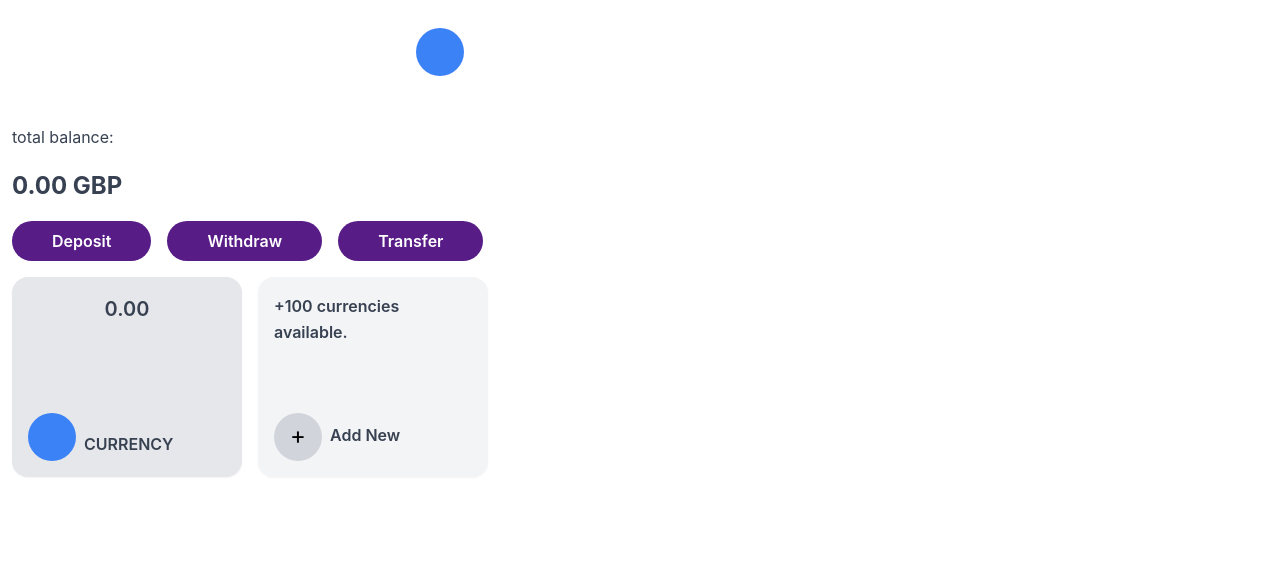
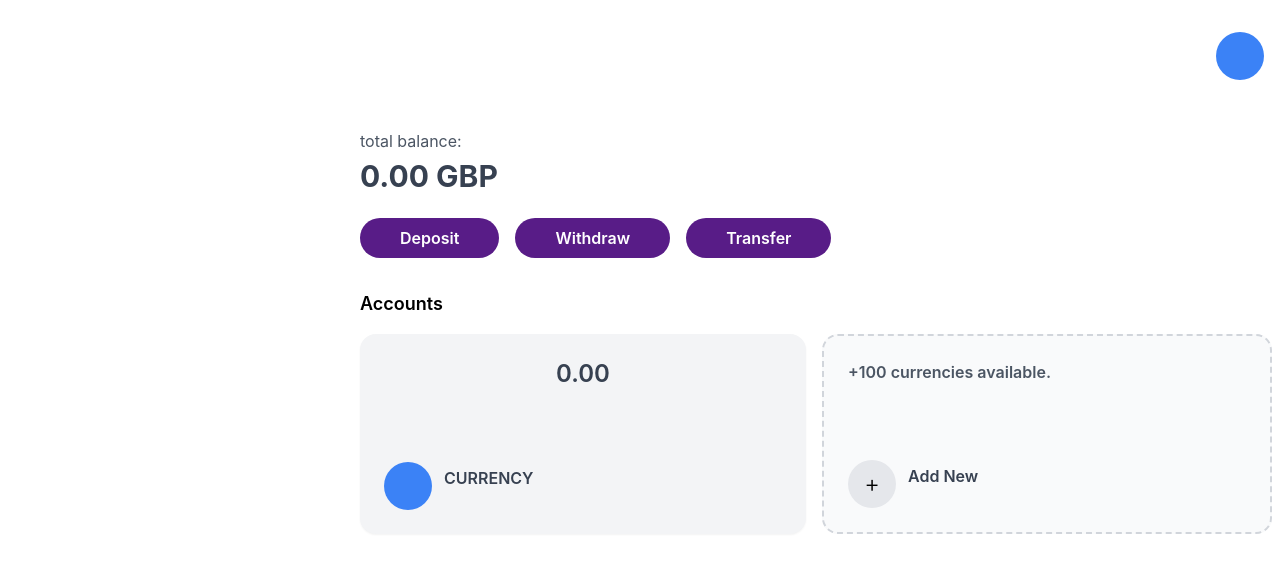
Before and after one commit to andrewisoko/splitter-frontend, a React (Create React App) app: page / in a window 1280 px wide. Shown: the top 572 px of the page. Built offline with nearby package versions, Linux system fonts and the light colour scheme.

Commit message:
Making home page features responsible.

```diff
--- a/src/components/assets/pages/HomePage.tsx
+++ b/src/components/assets/pages/HomePage.tsx
@@ -1,7 +1,8 @@
-
 const HomePage = () => {
-  return <div className="grid grid-cols-[25%_75%] gap-4" >
-    <nav className="fixed bottom-2 left-0 right-0 bg-white border-t flex justify-between px-6 pt-8 pb-2 md:hidden">
+  return (
+    <div className="min-h-screen flex flex-col md:grid md:grid-cols-[25%_75%] gap-4">
+      {/* Mobile Navigation - Fixed bottom */}
+      <nav className="md:hidden fixed bottom-2 left-0 right-0 bg-white border-t flex justify-between px-6 pt-8 pb-2 z-50">
         <div className="mx-auto flex justify-between gap-6">
           <button>Home</button>
           <button>Cards</button>
@@ -9,54 +10,66 @@ const HomePage = () => {
           <button>Payments</button>
         </div>
       </nav>
-    <div>
-      {/* * Username avatar*/}
-      <a className="mt-5 h-16 w-28 ml-96 rounded-full flex justify-between items-center px-8 hover:bg-gray-100">
-          <div className="bg-blue-500 h-12 w-12 rounded-full justify-end"></div>
-          {/* <span className="text-black-700 font-semibold">Username</span> */}
+
+      {/* Main Content */}
+      <main className="flex-1 md:col-start-2 p-4 md:p-6 pb-20 md:pb-6">
+        {/* Username avatar - Responsive positioning */}
+        <div className="flex justify-end mb-6 md:mb-10">
+          <a className="h-12 w-12 md:h-16 md:w-16 rounded-full flex items-center justify-center hover:bg-gray-100">
+            <div className="bg-blue-500 h-8 w-8 md:h-12 md:w-12 rounded-full"></div>
           </a>
-      <div className="mt-10 ml-3">
-      <p>total balance:</p>
-      <p className="font-bold text-[24px]">0.00 GBP</p>
+        </div>
 
-      {/*transactions money  */}
+        {/* Balance Section */}
+        <div className="mb-8">
+          <p className="text-gray-600 mb-1">total balance:</p>
+          <p className="font-bold text-2xl md:text-3xl">0.00 GBP</p>
 
-        <div className="mt-4 flex gap-4 flex-nowrap">
-          <button className="px-10 btn-primary">
+          {/* Transaction Buttons - Stack on mobile, row on larger */}
+          <div className="mt-6 flex flex-col sm:flex-row gap-3 sm:gap-4">
+            <button className="btn-primary w-full sm:w-auto">
               Deposit
             </button>
-          <button className="px-10 btn-primary">
+            <button className="btn-primary w-full sm:w-auto">
               Withdraw
             </button>
-          <button className="px-10 btn-primary">
+            <button className="btn-primary w-full sm:w-auto">
               Transfer
             </button>
           </div>
+        </div>
 
-        {/*accounts*/}
-        <div className="mt-4 flex gap-4">
-          <div className="h-[200px] w-[230px] bg-gray-200 rounded-2xl shadow-sm flex flex-col flex-shrink-0 justify-between px-4 py-4">
-              <p className="font-semibold text-[20px] self-center">0.00</p>
-              <div className="flex items-end">
-                <div className="h-12 w-12 rounded-full bg-blue-500"></div>
-                <p className="ml-2 mb-1 font-semibold">CURRENCY</p>
-              </div>
-            </div>
-          <div className="flex-shrink-0 h-[200px] w-[230px] bg-gray-100 rounded-2xl shadow-sm flex flex-col justify-between px-4 py-4">
-              <p className=" text-[15 px] font-semibold self-start">+100 currencies available.</p>
+        {/* Accounts Section */}
+        <div>
+          <h2 className="text-lg font-semibold mb-4">Accounts</h2>
+
+          <div className="flex flex-col sm:flex-row gap-4">
+            {/* Currency Account Card */}
+            <div className="flex-1 min-w-0 bg-gray-100 rounded-2xl shadow-sm p-4 md:p-6 flex flex-col justify-between h-[180px] md:h-[200px]">
+              <p className="font-semibold text-xl md:text-2xl text-center">0.00</p>
               <div className="flex items-center">
-                <button className="h-12 w-12 rounded-full bg-gray-300">
-                    <span className="text-2xl leading-none">+</span>
-                </button>
-                <p className="ml-2 mb-1 font-semibold">Add New</p>
+                <div className="h-10 w-10 md:h-12 md:w-12 rounded-full bg-blue-500"></div>
+                <p className="ml-3 font-semibold">CURRENCY</p>
               </div>
             </div>
 
-        </div>
-
+            {/* Add New Account Card */}
+            <div className="flex-1 min-w-0 bg-gray-50 border-2 border-dashed border-gray-300 rounded-2xl p-4 md:p-6 flex flex-col justify-between h-[180px] md:h-[200px]">
+              <p className="text-sm md:text-base font-semibold text-gray-600">
+                +100 currencies available.
+              </p>
+              <div className="flex items-center">
+                <button className="h-10 w-10 md:h-12 md:w-12 rounded-full bg-gray-200 flex items-center justify-center hover:bg-gray-300 transition">
+                  <span className="text-xl md:text-2xl font-light">+</span>
+                </button>
+                <p className="ml-3 font-semibold">Add New</p>
               </div>
             </div>
           </div>
+        </div>
+      </main>
+    </div>
+  );
 };
 
 export default HomePage;
--- a/src/index.css
+++ b/src/index.css
@@ -24,5 +24,5 @@ code {
 }
 
 .btn-primary {
-  @apply rounded-full bg-purple-900 hover:bg-fuchsia-900 text-white font-semibold py-2;
+  @apply rounded-full bg-purple-900 hover:bg-fuchsia-900 text-white font-semibold py-2 px-10;
 }
```
Lines whose indentation alone changed are shown as unchanged.
